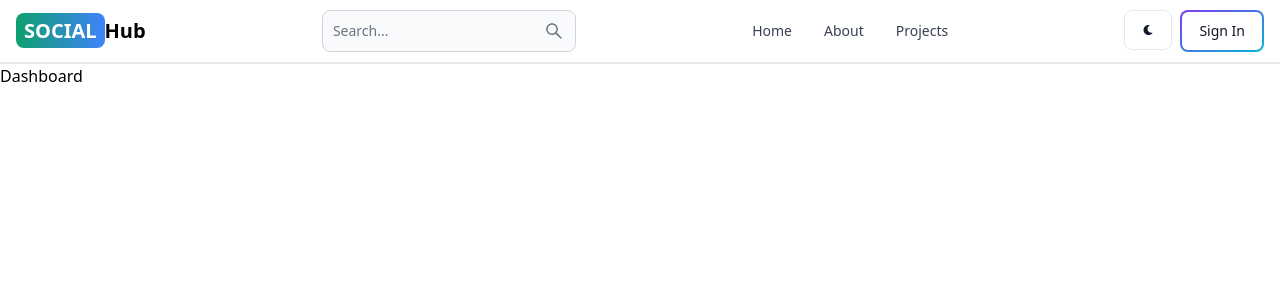
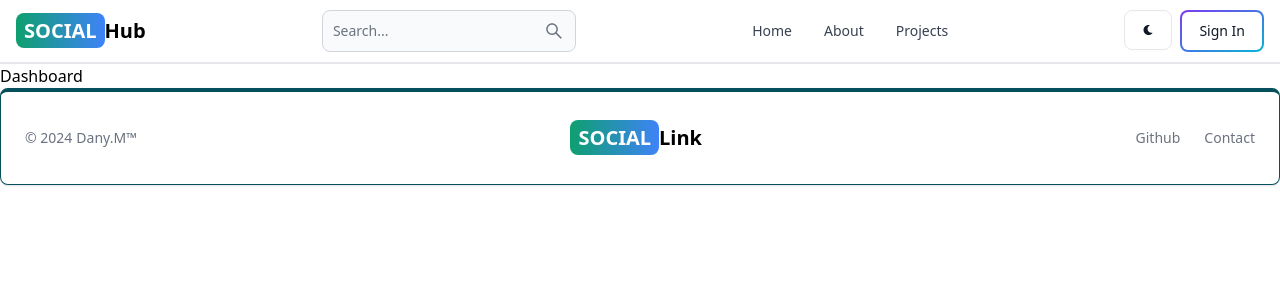
Before and after one commit to danyvassily/mern-final, a React (Vite) app in the folder mern/client/: page /dashboard in a window 1280 px wide. Shown: the top 300 px of the page. Built offline with nearby package versions, Linux system fonts and the light colour scheme.

Commit message:
create a footer and component

```diff
--- a/mern/client/src/App.jsx
+++ b/mern/client/src/App.jsx
@@ -6,7 +6,7 @@ import Projects from './pages/Projects';
 import Dashboard from './pages/Dashboard';
 import SignIn from './pages/Signin';
 import SignUp from './pages/Signup';
-
+import Footer from './components/footer';
 
 export default function App() {
   return (
@@ -21,6 +21,7 @@ export default function App() {
     <Route path="/dashboard" element={<Dashboard />} />
 
   </Routes>
+  <Footer />
   </BrowserRouter>
   );
 }
--- /dev/null
+++ b/mern/client/src/components/Footer.jsx
@@ -0,0 +1,23 @@
+import { Footer } from "flowbite-react";
+import { Link } from "react-router-dom";
+
+export default function FooterCom() {
+    return (
+        <Footer container className="border border-t-4 border-teal-800 grid w-full grid-cols-2 gap-8 px-6 py-8 md:grid-cols-4">
+            <Footer.Copyright href="#" by="Dany.M™" year={2024} />
+            <div className=''>
+                <Link
+                    to='/'
+                    className='self-center whitespace-nowrap text-sm sm:text-xl font-bold dark:text-white'
+                >
+                    <span className='px-2 py-1 bg-gradient-to-r from-green-500 to-blue-500 rounded-lg text-white'>SOCIAL</span>
+                    Link
+                </Link>
+            </div>
+            <Footer.LinkGroup>
+                <Footer.Link href="https://github.com/danyvassily/mern-final.git">Github</Footer.Link>
+                <Footer.Link href="mailto:danyvassiliakos@gmail.com">Contact</Footer.Link>
+            </Footer.LinkGroup>
+        </Footer>
+    )
+}
```
